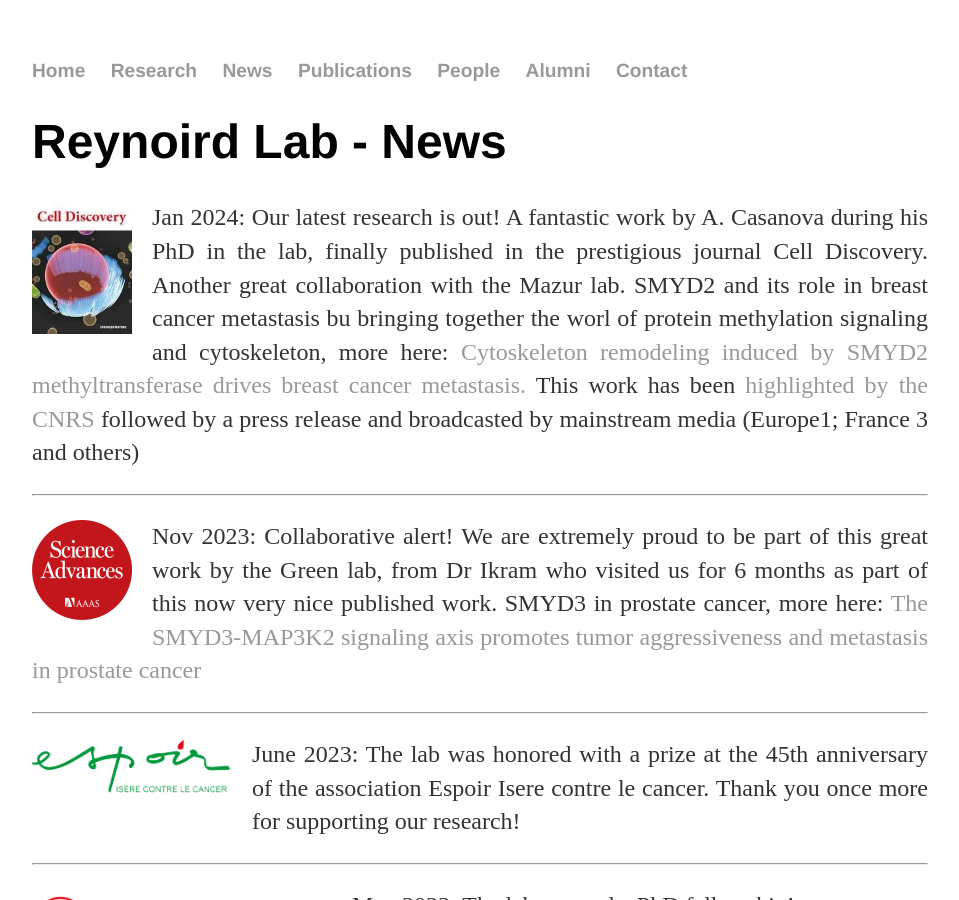
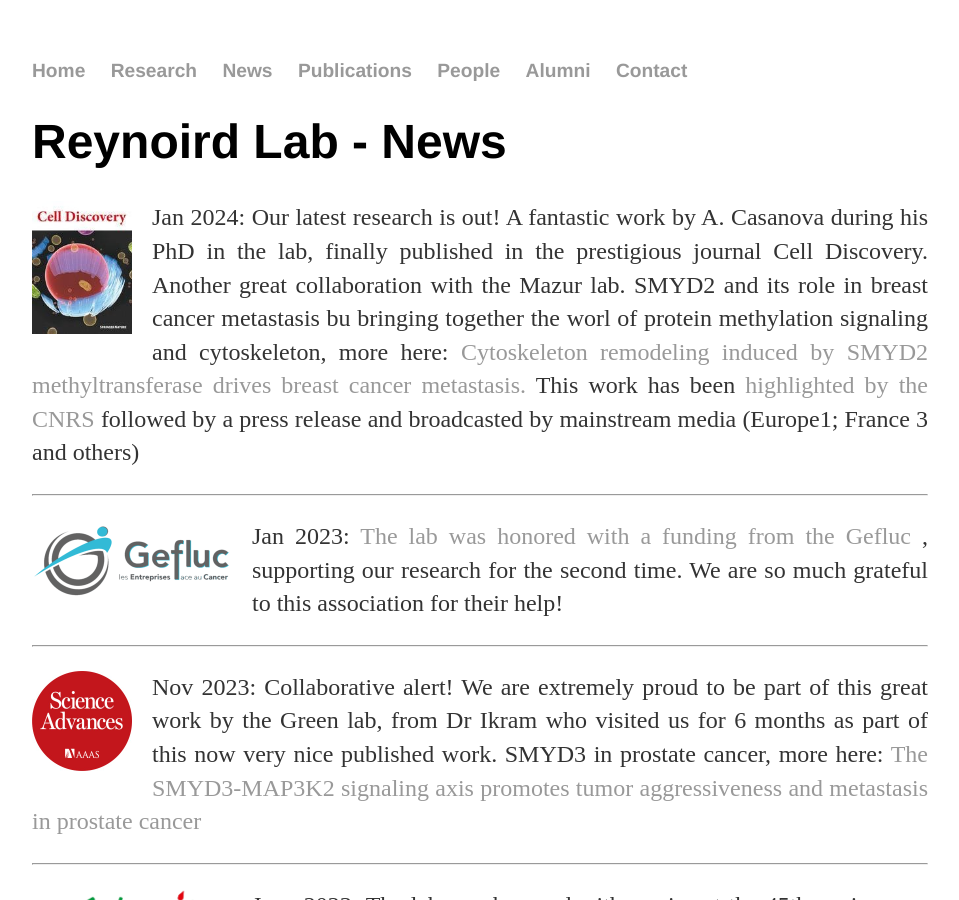
Before and after one commit to Reynoird-Lab/Reynoird-lab.github.io, a Jekyll site: the page built from News/index.html, in a window 1280 px wide and 900 px high. Shown: the whole window, without its empty margins (160-1119 px from the left). Built offline with Jekyll 4.4.1, drawn with Linux system fonts in a browser that asks for light colours; Markdown is read by kramdown in place of the engine named in the settings.

Commit message:
Update index.html

```diff
--- a/News/index.html
+++ b/News/index.html
@@ -12,6 +12,15 @@ title: News
 	  <p align="justify"> Jan 2024: Our latest research is out! A fantastic work by A. Casanova during his PhD in the lab, finally published in the prestigious journal Cell Discovery. Another great collaboration with the Mazur lab. SMYD2 and its role in breast cancer metastasis bu bringing together the worl of protein methylation signaling and cytoskeleton, more here: <a href="https://link.springer.com/article/10.1038/s41421-023-00644-x?utm_source=rct_congratemailt&utm_medium=email&utm_campaign=oa_20240131&utm_content=10.1038/s41421-023-00644-x" "style="color:DARKSLATEGRAY;"> Cytoskeleton remodeling induced by SMYD2 methyltransferase drives breast cancer metastasis. </a>
 	  This work has been <a href="https://www.cnrs.fr/en/press/treatment-aggressive-breast-cancer-discovery-new-protein-involved-development-metastases" "style="color:DARKSLATEGRAY;"> highlighted by the CNRS </a> followed by a press release and broadcasted by mainstream media (Europe1; France 3 and others)</p>
 	 </div>
+</div>
+
+<hr>
+
+<div class="div-categoryContainer">
+  <img src="https://reynoird-lab.github.io/Images/Gefluc.png" title="espoirisere" width="200" style="margin: 0px 20px 10px 0px;" class="picture-left">
+  <div class="paragraph-right">
+    <p align="justify"> Jan 2023: <a https://www.ledauphine.com/sante/2024/01/28/86-403-euros-pour-aider-sept-projets-de-recherche-contre-le-cancer" "style="color:DARKSLATEGRAY;"> The lab was honored with a funding from the Gefluc </a>, supporting our research for the second time. We are so much grateful to this association for their help!</p>
+	</div>
 </div>
 
 <hr>
```
